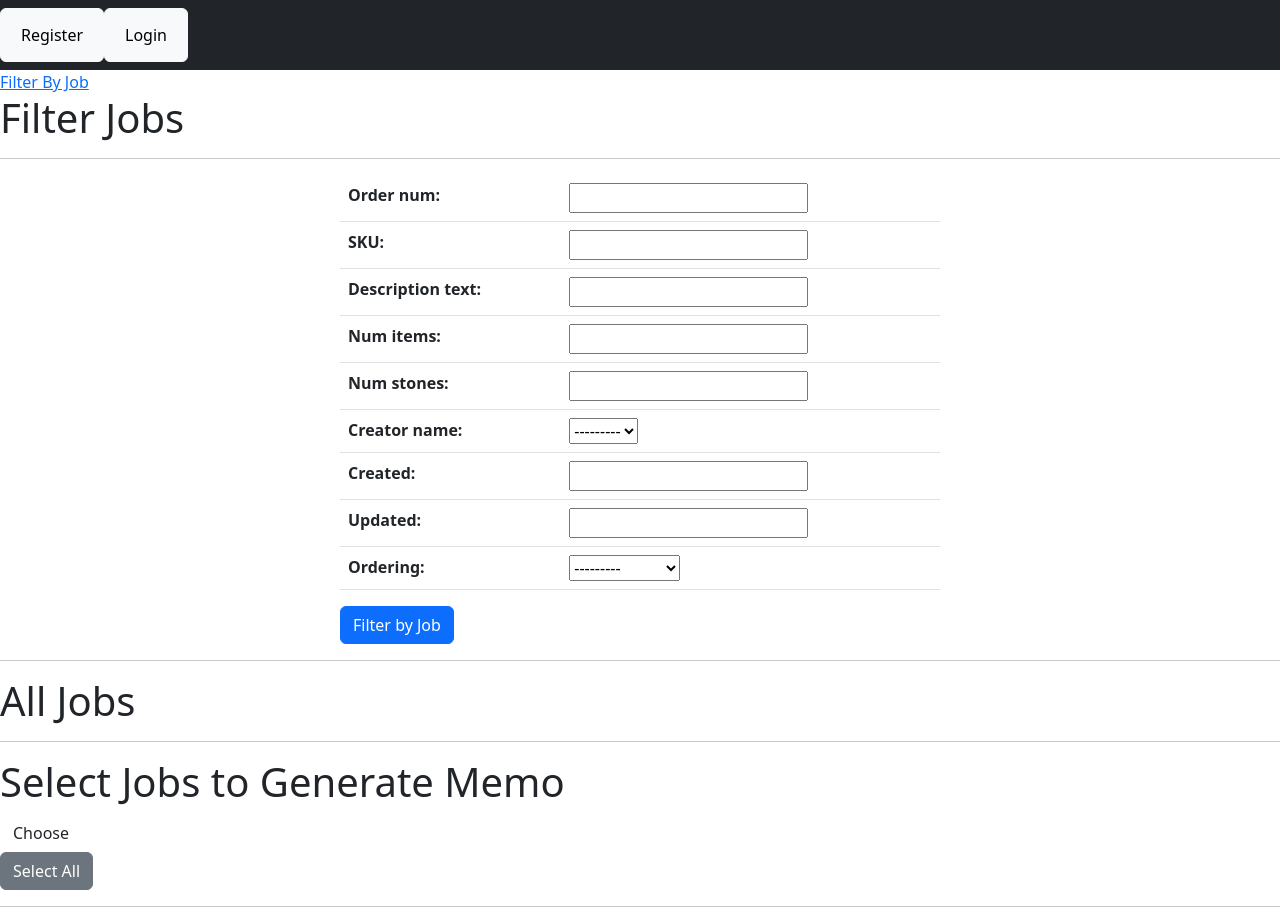
After one commit to alba-molina-nyc/prod_track_sys, a Django app: page /system/job_filter in a window 1280 px wide. The commit adds this page. Run offline with Django 4.2, Linux system fonts and the light colour scheme; data that the repository does not hold is empty; parts of the project's set-up code (start-up, migrations or seed data) failed here and were passed over.

Commit message:
jfilter filtering and rendeirng on page

```diff
--- /dev/null
+++ b/system/thesys/templates/jfilter.html
@@ -0,0 +1,114 @@
+{% extends 'base.html' %} {% block content %}
+{% if user.is_authenticated %}
+<a href="{% url 'add-job'%}">Add Job</a>
+
+<h1>jfilter.html</h1>
+{% endif %}
+
+<a href="{% url 'job-filter'%}">Filter By Job</a>
+
+
+<h1>Filter Jobs</h1>
+<hr>
+<div class="mx-auto" style="width: 600px;">
+    <form method="GET">
+        <table class="table table-hover">
+            {{ filter.form.as_table }}
+        </table>
+        <button class=" btn btn-primary" type="submit">Filter by Job</button>
+    </form>
+</div>
+<hr>
+<h1> All Jobs</h1>
+<hr>
+<h1>Select Jobs to Generate Memo</h1>
+
+
+
+
+<!-- <form method="POST">
+    {% csrf_token %}
+
+
+</form> -->
+
+
+
+<div>
+    <div class="col-sm-8 input">
+        <form method="post" enctype='multipart/form-data'>
+            {% csrf_token %}
+            {{ form }}
+            <input class="btn btn-submit pull-right" href='add_memo.html' type="submit" value="Choose" />
+        </form>
+    </div>
+</div>
+{% for job in filter.qs %}
+
+
+<table class="table table-sm">
+
+
+    <thead class=" thead-dark">
+
+        <tr>
+            <th scope="col"></th>
+            <th scope="col">Select</th>
+            <th scope="col">Order Number</th>
+            <th scope="col">SKU</th>
+            <th scope="col">Quantity</th>
+            <th scope="col">Number of Stones</th>
+            <th scope="col">Description</th>
+            <th scope="col">Created By: (In-House)</th>
+            <th scope="col">Date Created</th>
+            <th scope="col">Date Updated</th>
+        </tr>
+    </thead>
+
+    <tbody>
+
+
+        <tr>
+
+            <th scope="row"> <a href="{% url 'job-detail' job.pk %}"> See Details</a> </th>
+
+
+            <td>
+                <!-- TODO: write for loop that only grabs selected items -->
+                {% if job %}
+                <div class="form-check">
+                    <input class="form-check-input" type="checkbox" checked="checked" value="{{job.pk}}" name="boxes">
+                </div>
+                {% else %}
+                <div class="form-check">
+                    <input class="form-check-input" type="checkbox" value="{{job.pk}}" name="boxes">
+                </div>
+                {% endif %}
+            </td>
+            <td>{{ job.order_num }}</td>
+            <td>{{ job.SKU }}</td>
+            <td>{{ job.num_items }}</td>
+            <td>{{ job.num_stones }}</td>
+            <td>{{ job.description_text }}</td>
+            <td>created by (In-House): {{ job.creator_name.id }} {{ job.creator_name }} -
+                {{ job.creator_name.first_name }}
+                {{ job.creator_name.last_name }}
+                - {{ job.creator_name.email }}</td>
+            <td>{{ job.created }}</td>
+            <td>{{ job.updated }}</td>
+
+        </tr>
+    </tbody>
+</table>
+{% endfor %}
+<button class="btn btn-secondary">Select All</button>
+
+
+
+
+
+<hr />
+
+{% endblock %}
+
+<!-- http://localhost:8000/system/job_filter -->
--- a/system/thesys/templates/system.html
+++ b/system/thesys/templates/system.html
@@ -210,3 +210,5 @@
 
 
 {% endblock %}
+
+<!-- http://localhost:8000/system/ -->
--- a/system/thesys/views.py
+++ b/system/thesys/views.py
@@ -12,8 +12,6 @@ class HomeView(ListView):
     model = Job
     filter = JobFilter
     template_name = 'home.html'
-
-
 
 class JobDetailView(DetailView):
     model = Job
```
